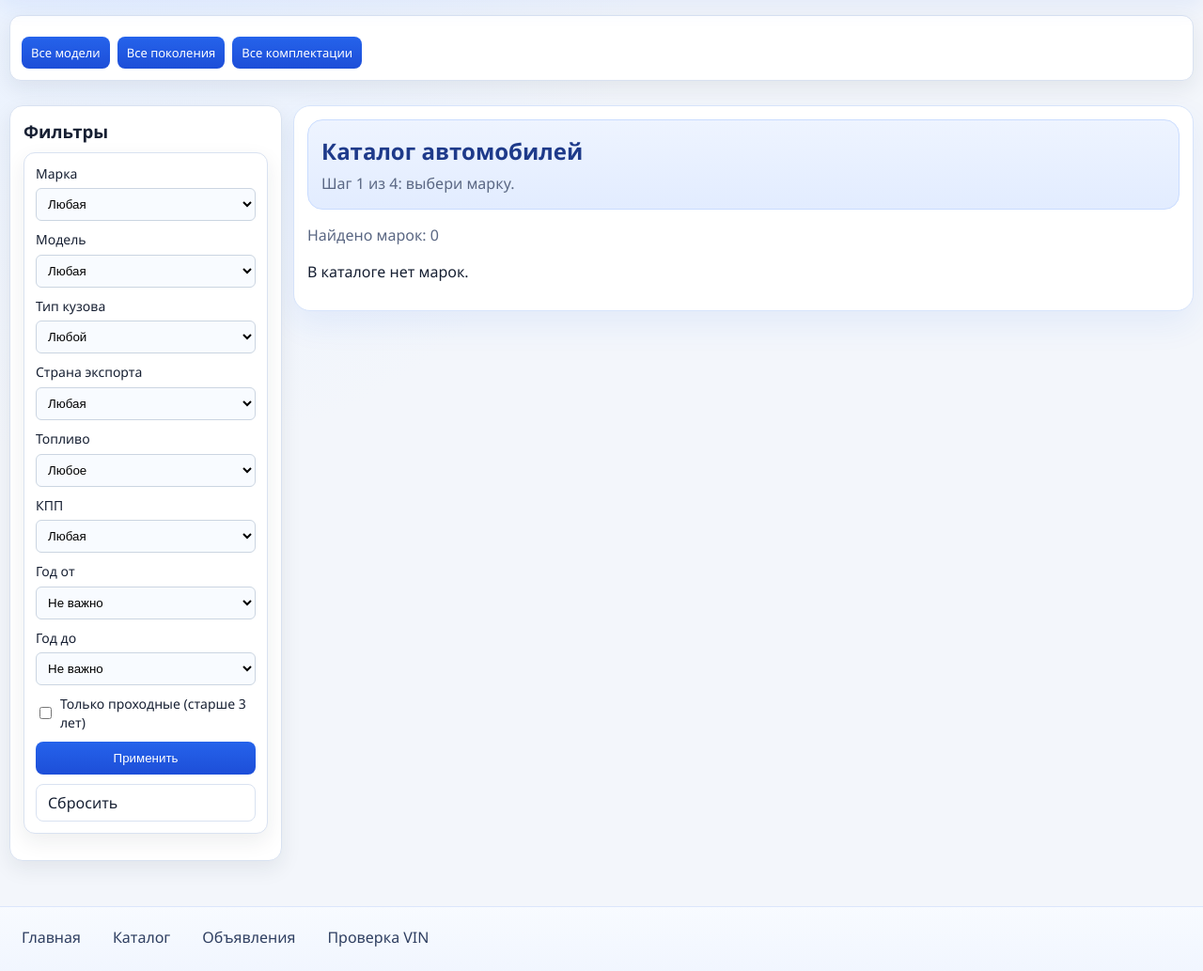
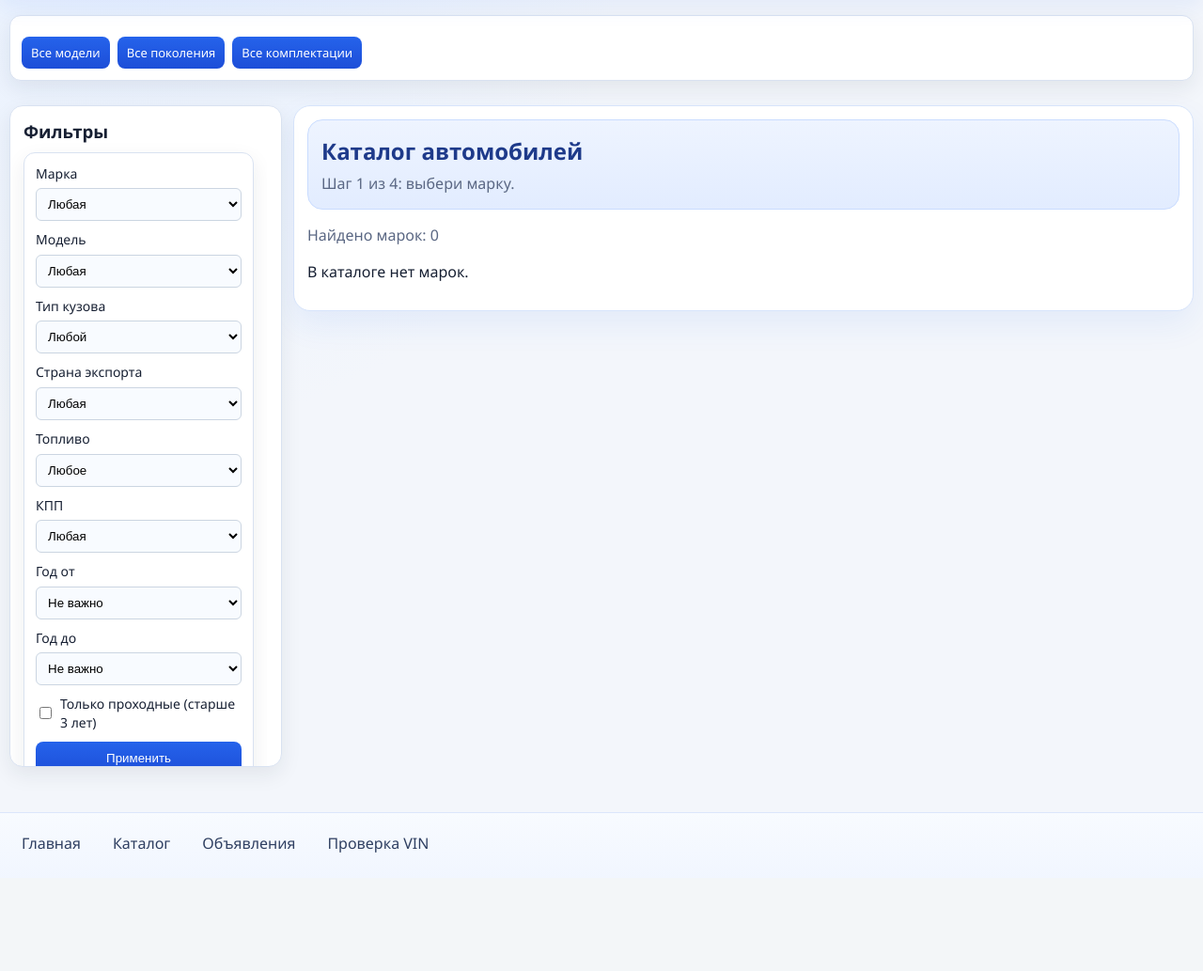
Before and after one commit to Barmatux/auto160, a FastAPI app: page /catalog in a window 1280 px wide. Shown: the part 68-1101 px from the top of the page at 94% size. After the commit the page ends 975 px from the top, so only its background shows below. Run offline with FastAPI, Linux system fonts and the light colour scheme; data comes from the database, SQL or seed files in the repository.

Commit message:
Fix scrollable catalog and listings filter sidebar.
Sticky filter panel now scrolls independently when taller than the viewport.

Co-authored-by: Cursor <cursoragent@cursor.com>

```diff
--- a/backend/app/static/styles.css
+++ b/backend/app/static/styles.css
@@ -168,6 +168,11 @@ body {
 .catalog-sidebar {
   position: sticky;
   top: 82px;
+  align-self: start;
+  max-height: calc(100vh - 96px);
+  overflow-y: auto;
+  overscroll-behavior: contain;
+  scrollbar-gutter: stable;
 }
 
 .catalog-sidebar h3 {
--- a/backend/app/templates/base.html
+++ b/backend/app/templates/base.html
@@ -4,7 +4,7 @@
     <meta charset="UTF-8" />
     <meta name="viewport" content="width=device-width, initial-scale=1.0" />
     <title>{% block title %}Auto160{% endblock %}</title>
-    <link rel="stylesheet" href="/static/styles.css?v=20260710-01" />
+    <link rel="stylesheet" href="/static/styles.css?v=20260722-01" />
   </head>
   <body>
     <header class="header">
```
